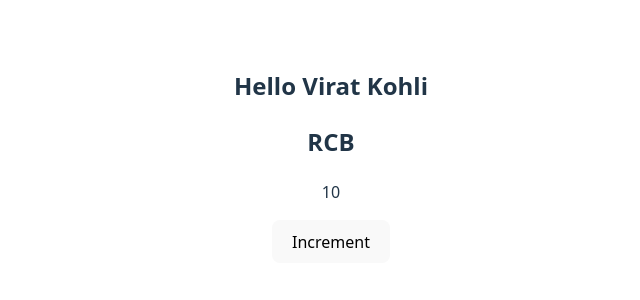
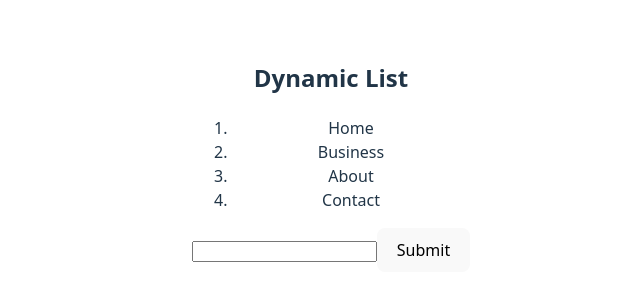
Before and after one commit to RWn-Girish/react-9AM, a React (Vite) app: page / in a window 1280 px wide. Shown: the part 244-544 px from the top of the page, without its empty margins (309-949 px from the left). Built offline with nearby package versions, Linux system fonts and the light colour scheme.

Commit message:
list key

```diff
--- a/src/App.jsx
+++ b/src/App.jsx
@@ -1,12 +1,14 @@
 import './App.css'
 import Counter from './components/Counter'
+import ListComp from './components/ListComp'
 
 function App() {
 
   return (
-    <div>
-      <Counter name="Virat Kohli" team="RCB" />
-    </div>
+    <>
+      {/* <Counter name="Virat Kohli" team="RCB" /> */}
+      <ListComp />
+    </>
   )
 }
 
--- a/src/components/Counter.jsx
+++ b/src/components/Counter.jsx
@@ -5,10 +5,22 @@
 
     const [count, setCount] = useState(10)
 
-    const handleClick = () => {
+    const handleClick = (a) => {
         setCount(count+1)
+        console.log("Test: ", a);
     }
 
+    const handleDec = () => {
+        setCount(count => count-1)
+    }
+
+    const handleMouseOver = () => {
+        console.log("Mouse Over Event called");
+    }
+
+    const handleMouseLeave = () => {
+        console.log("Mouse Leave Event called");
+    }
     // useEffect(()=> {
     //     console.log("Every Time Called")
     // });
@@ -21,13 +33,22 @@
     //     console.log("Every Time When Comp Update.")
     // }, [count]);
 
+    let hello = () => {
+        if(count > 10){
+            return <h2>{team}</h2>
+        }else{
+            return "";
+        }
+    }
 
     return (
         <div>
-            <h2>Hello {name}</h2>
-            <h2>{team}</h2>
+            <h2 onMouseOver={handleMouseOver} onMouseLeave={handleMouseLeave}>Hello {name}</h2>
+            {/* {count > 10 ? <h2>{team}</h2> : ""} */}
+            {hello()}
             <p>{count}</p>
-            <button onClick={handleClick}>Increment</button>
+            <button onClick={()=> handleClick('Hello')}>Increment</button>
+            <button onClick={()=> handleDec()}>Decrement</button>
         </div>
     )
 
--- /dev/null
+++ b/src/components/ListComp.jsx
@@ -0,0 +1,41 @@
+import { Fragment, useRef, useState } from "react";
+
+
+const ListComp = () => {
+    const [listItem, setListItem] = useState(['Home','Business', 'About', 'Contact']);
+
+    let inputRef = useRef()
+    let inputRef1 = useRef()
+
+    const handleClick = () => {
+        console.log(inputRef.current);
+        console.log(inputRef1.current);
+    }
+
+    return (
+        <Fragment>
+            {/* <h2>Static List</h2>
+            <ul>
+                <li>{listItem[0]}</li>
+                <li>{listItem[1]}</li>
+                <li>{listItem[2]}</li>
+                <li>{listItem[3]}</li>
+                <li>{listItem[4]}</li>
+            </ul>
+            <hr /> */}
+            <h2 ref={inputRef}>Dynamic List</h2>
+            <ol>
+            {
+                listItem.map((item, i) => (
+                        <li key={i} >{item}</li>
+                ))
+            }
+            </ol>
+            <input type="text" ref={inputRef1}/>
+            <button onClick={handleClick} >Submit</button>
+        </Fragment>
+    )
+};
+
+
+export default ListComp;
```
